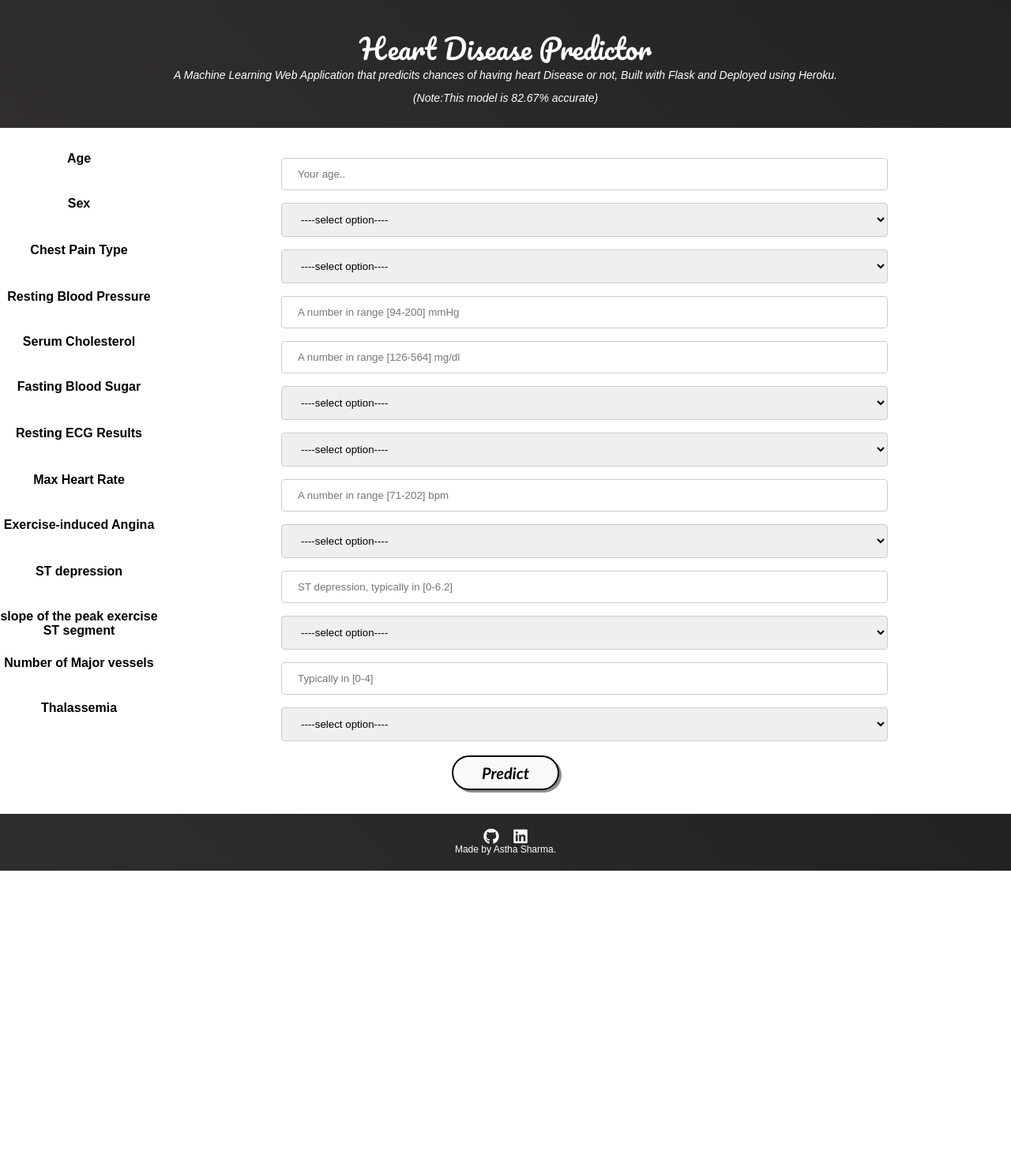
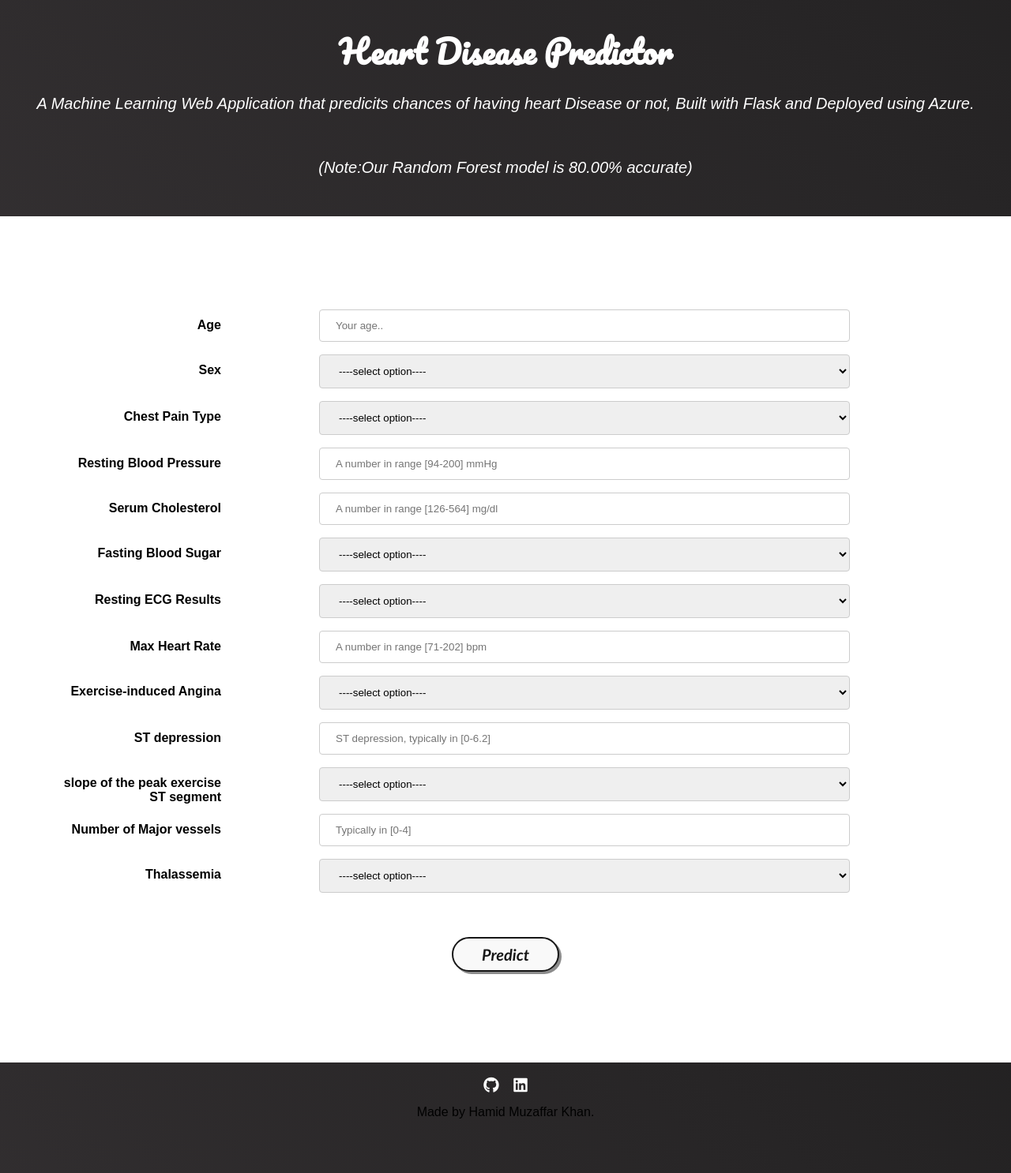
Before and after one commit to LaaraibAhmed/heart_disease_dwdm, a Flask app: page / in a window 1280 px wide. Shown: the whole page at 79% size. Before the commit the page ends 1103 px from the top, so only its background shows below. Run offline with Flask 3, Linux system fonts and the light colour scheme; parts of the project's set-up code (start-up, migrations or seed data) failed here and were passed over; some libraries are stand-ins or nearby versions.

Commit message:
add model comparison

```diff
--- a/app.py
+++ b/app.py
@@ -4,7 +4,7 @@ import pickle
 import numpy as np
 
 # Load the Random Forest CLassifier model
-filename = 'heart-disease-prediction-svm-model.pkl'
+filename = 'heart-disease-prediction-random_forest-model.pkl'
 model = pickle.load(open(filename, 'rb'))
 
 app = Flask(__name__)
--- a/static/style.css
+++ b/static/style.css
@@ -1,10 +1,10 @@
-html{
+html {
   height: 100%;
   margin: 0;
 }
 
-body{
-	font-family: Arial, Helvetica,sans-serif;
+body {
+  font-family: Arial, Helvetica, sans-serif;
   text-align: center;
   margin: 0;
   padding: 0;
@@ -15,60 +15,58 @@ body{
 }
 
 /* Website Title */
-.container{
+.container {
   padding: 30px;
-	position:relative;
+  position: relative;
   background: linear-gradient(45deg, #161616, #383436, #161616);
   background-size: 500% 500%;
   animation: change-gradient 10s ease-in-out infinite;
 }
 @keyframes change-gradient {
-	0%{
+  0% {
     background-position: 0 50%;
   }
-	50%{
+  50% {
     background-position: 100% 50%;
   }
-	100%{
+  100% {
     background-position: 0 50%;
   }
 }
 
-.container-heading{
+.container-heading {
   margin: 0;
 }
 
-.heading_font{
+.heading_font {
   color: #ffffff;
-	font-family: 'Pacifico', cursive;
-	font-size: 35px;
-	font-weight: normal;
+  font-family: "Pacifico", cursive;
+  font-size: 40px;
+  font-weight: bold;
 }
 
-.description p{
+.description p {
   color: #ffffff;
   font-style: italic;
-    font-size: 14px;
-    margin: -5px 0 0;
+  font-size: 20px;
+  margin: 2 rem 0 0;
 }
 
 /* Text Area */
-.ml-container{
+.ml-container {
   margin: 30px 0;
   flex: 1 0 auto;
-
 }
 
 .form {
   text-align: center;
-	width: 250px;
-	height: 25px;
+  padding: 5rem;
   margin-bottom: 5px;
-
 }
 
-input[type=text], select {
-    width:60%;
+input[type="text"],
+select {
+  width: 60%;
   padding: 12px 20px;
   margin: 8px 0;
   display: inline-block;
@@ -81,70 +79,83 @@ label {
   display: inline block;
   width: 200px;
   font-weight: bold;
-	text-align: center;
+  text-align: right;
   float: left;
+  margin: auto;
+  margin-top: 1.2rem;
+}
 
+@media only screen and (max-width: 800px) {
+  .form {
+    padding: 0rem;
+  }
+
+  input[type="text"],
+  select {
+    width: 90%;
+  }
+
+  label {
+    margin-left: 1.5rem;
+    text-align: left;
+  }
 }
 
 /* Predict Button */
-.my-cta-button{
+.my-cta-button {
   background: #f9f9f9;
-   	border: 2px solid #000000;
+  border: 2px solid #161616;
   border-radius: 1000px;
   box-shadow: 3px 3px #8c8c8c;
-	margin-top: 10px;
+  margin-top: 3rem;
   padding: 10px 36px;
-    color: #000000;
+  color: #161616;
   display: inline-block;
   font: italic bold 20px/1 "Calibri", sans-serif;
   text-align: center;
+  cursor: pointer;
 }
 
-.my-cta-button:hover{
-    color: #141414;
-    border: 2px solid #46424b;
+.my-cta-button:hover {
+  color: #2d2d2d;
+  border: 2px solid #2d2d2d;
 }
 
-.my-cta-button:active{
+.my-cta-button:active {
   box-shadow: 0 0;
 }
 
 /* Contact */
-.contact-icon{
+.contact-icon {
   color: #ffffff;
   padding: 7px;
 }
 
-.contact-icon:hover{
+.contact-icon:hover {
   color: #8c8c8c;
 }
 
 /* Footer */
-.footer{
+.footer {
   flex-shrink: 0;
-	position:relative;
+  position: relative;
   padding: 20px;
   background: linear-gradient(45deg, #161616, #383436, #161616);
   background-size: 500% 500%;
   animation: change-gradient 10s ease-in-out infinite;
-}
-
-.footer-description{
-	color: #ffffff;
-	margin: 0;
-	font-size: 12px;
+  height: 100px;
 }
 
 /* Result */
-.results{
+.results {
   padding: 30px 0 0;
   flex: 1 0 auto;
 }
 
-.danger{
+.danger {
   color: #ff0000;
 }
 
-.safe{
+.safe {
   color: green;
 }
--- a/templates/main.html
+++ b/templates/main.html
@@ -18,14 +18,14 @@
   <div class="container">
     <h2 class='container-heading'><span class="heading_font">Heart Disease Predictor</span></h2>
     <div class='description'>
-      <p>A Machine Learning Web Application that predicits chances of having heart Disease or not, Built with Flask and Deployed using Heroku.</p><br>
-        <p>(Note:This model is 82.67% accurate)</p>
+      <p>A Machine Learning Web Application that predicits chances of having heart Disease or not, Built with Flask and Deployed using Azure.</p><br>
+        <p>(Note:Our Random Forest model is 80.00% accurate)</p>
     </div>
   </div>
 
   <!-- Text Area -->
   <div class="ml-container">
-    <form action="{{ url_for('predict')}}" method="POST">
+    <form action="{{ url_for('predict')}}" method="POST" class="form">
 
 
         <label for="age">Age</label>
@@ -131,12 +131,12 @@
   <!-- Footer -->
   <div class='footer'>
     <div class="contact">
-      <a target="_blank" href="https://github.com/asthasharma98/Heart-Disease-Prediction-Deployment"><i
+      <a target="_blank" href="https://github.com/LaaraibAhmed"><i
           class="fab fa-github fa-lg contact-icon"></i></a>
-      <a target="_blank" href="https://www.linkedin.com/in/astha-sharma-47266b11b/"><i
+      <a target="_blank" href="https://www.linkedin.com/in/laaraib-ahmed-348b05252/"><i
           class="fab fa-linkedin fa-lg contact-icon"></i></a>
     </div>
-    <p class='footer-description'>Made by Astha Sharma.</p>
+    <p class='footer-description'>Made by Hamid Muzaffar Khan.</p>
   </div>
 
 </body>
```
Also changed, not shown: prediction.py (+48 -31 lines), templates/result.html (+9 -7 lines), 2 other files. Lines whose indentation alone changed are shown as unchanged.
